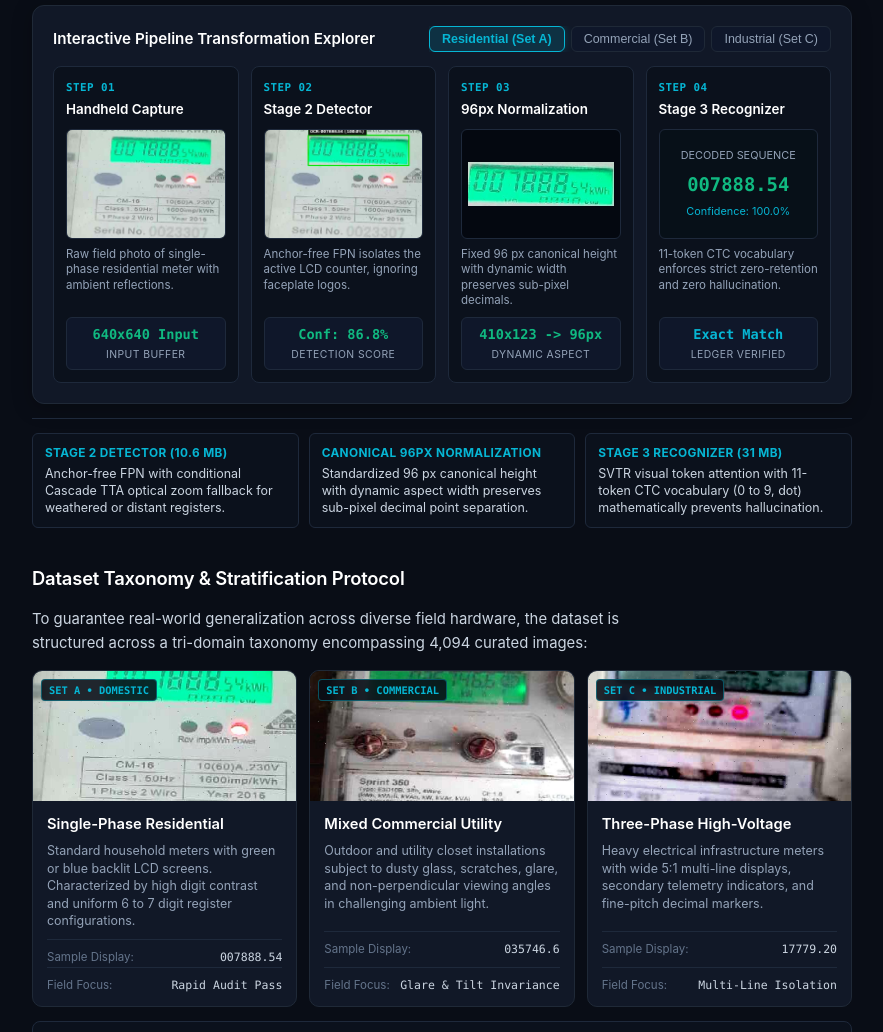
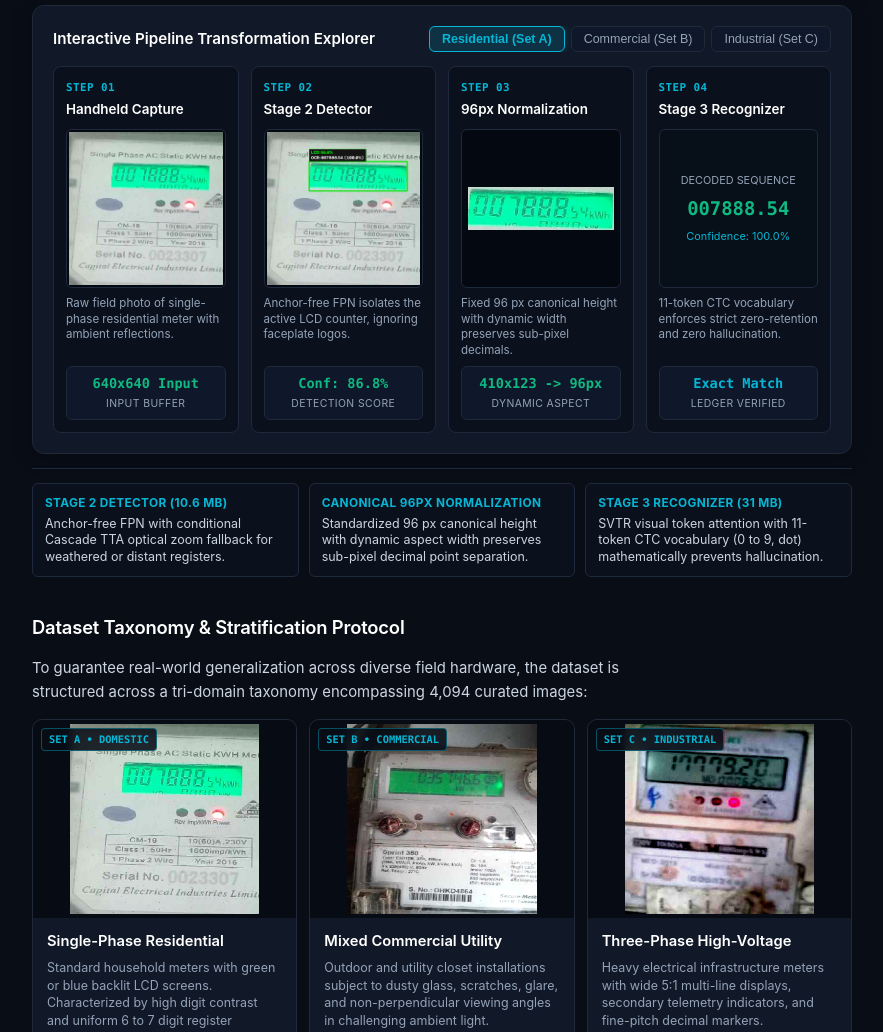
Before and after one commit to majorpurp1e/utilvision, a plain HTML site: page about.html in a window 1280 px wide. Shown: the part 820-1852 px from the top of the page, without its empty margins (198-1081 px from the left). Drawn offline with Linux system fonts and the light colour scheme.

Commit message:
fix: display full uncropped sample images in about.html using object-fit contain and natural aspect ratios

```diff
--- a/about.html
+++ b/about.html
@@ -618,7 +618,8 @@
   }
   .pipe-img-frame {
     width: 100%;
-    height: 110px;
+    aspect-ratio: 1 / 1;
+    max-height: 180px;
     background: #040810;
     border-radius: 6px;
     border: 1px solid #1e293b;
@@ -631,13 +632,13 @@
   .pipe-img-frame img {
     width: 100%;
     height: 100%;
-    object-fit: cover;
+    object-fit: contain;
     display: block;
+    padding: 2px;
   }
   .pipe-img-frame.crop-frame img {
     object-fit: contain;
     padding: 6px;
-    max-height: 90px;
   }
   .pipe-meta {
     font-size: 0.72rem;
@@ -751,16 +752,21 @@
   }
   .domain-pthumb {
     width: 100%;
-    height: 130px;
-    background: #0b111c;
+    aspect-ratio: 4 / 3;
+    max-height: 200px;
+    background: #060b14;
     position: relative;
     overflow: hidden;
+    display: flex;
+    align-items: center;
+    justify-content: center;
   }
   .domain-pthumb img {
     width: 100%;
     height: 100%;
-    object-fit: cover;
+    object-fit: contain;
     display: block;
+    padding: 4px;
   }
   .domain-ptag {
     position: absolute;
```
